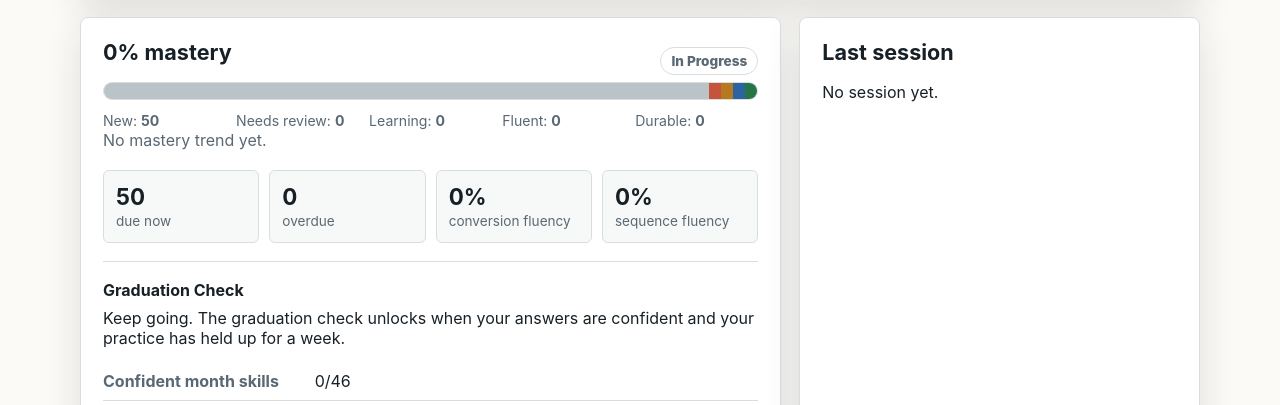
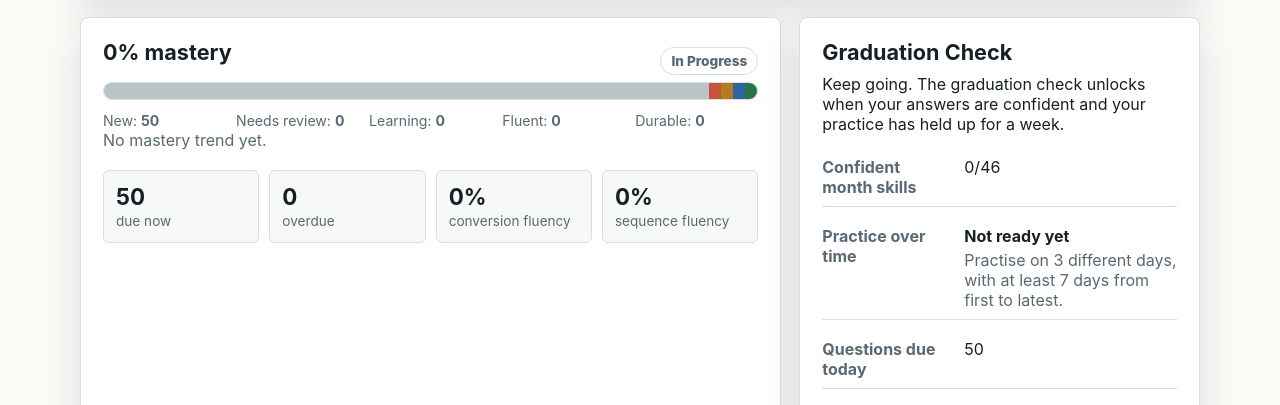
Before and after one commit to bitbutter/monthsofyearlearner, a website: page index.html in a window 1280 px wide. Shown: the part 372-777 px from the top of the page. Drawn offline with Linux system fonts and the light colour scheme.

Commit message:
Move graduation check to side column

```diff
--- a/app.js
+++ b/app.js
@@ -210,8 +210,8 @@
       eligibility.conversionReady + Math.min(eligibility.neighborReady, eligibility.neighborRequired) + eligibility.sequenceReady;
     const confidentRequired = eligibility.conversionRequired + eligibility.neighborRequired + eligibility.sequenceRequired;
     return `
-      <div class="graduation-readiness">
-        <h3>Graduation Check</h3>
+      <section class="panel graduation-readiness" aria-labelledby="graduation-check-heading">
+        <h2 id="graduation-check-heading">Graduation Check</h2>
         <p>${
           eligibility.eligible
             ? "You're ready for the graduation check. It checks whether you can do the months without help."
@@ -229,13 +229,12 @@
           <div><dt>Questions due today</dt><dd>${eligibility.dueRequiredIds.length}</dd></div>
           <div><dt>Questions to fix</dt><dd>${eligibility.weakIds.length}</dd></div>
         </dl>
-      </div>
+      </section>
     `;
   }
 
   function masteryPanel() {
     const snapshot = Core.computeMasterySnapshot(state, new Date());
-    const eligibility = Core.graduationEligibility(state, new Date());
     return `
       <section class="panel progress-panel" aria-labelledby="progress-heading">
         <div class="panel-heading">
@@ -250,7 +249,6 @@
           <div><strong>${snapshot.conversionFluencyPercent}%</strong><span>conversion fluency</span></div>
           <div><strong>${snapshot.sequenceFluencyPercent}%</strong><span>sequence fluency</span></div>
         </div>
-        ${graduationReadinessPanel(eligibility)}
       </section>
     `;
   }
@@ -400,7 +398,10 @@
         </section>
         <div class="two-column">
           ${masteryPanel()}
-          ${lastSessionPanel()}
+          <div class="side-column">
+            ${graduationReadinessPanel(eligibility)}
+            ${lastSessionPanel()}
+          </div>
         </div>
       </main>
     `;
--- a/styles.css
+++ b/styles.css
@@ -235,6 +235,12 @@ h3 {
   gap: 18px;
 }
 
+.side-column {
+  display: grid;
+  align-content: start;
+  gap: 18px;
+}
+
 .panel,
 .congrats {
   padding: 22px;
@@ -334,14 +340,8 @@ h3 {
   margin-top: 18px;
 }
 
-.graduation-readiness {
-  margin-top: 18px;
-  border-top: 1px solid var(--line);
-  padding-top: 18px;
-}
-
-.graduation-readiness h3 {
-  margin: 0 0 8px;
+.graduation-readiness h2 {
+  margin-bottom: 8px;
 }
 
 .graduation-readiness p {
```
Also changed, not shown: tests/static.test.cjs (+16 -0 lines), CHANGELOG.md.
